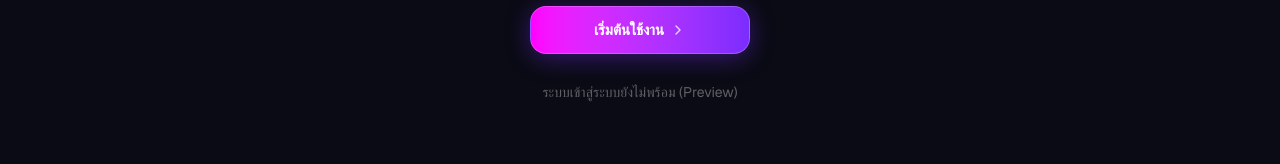
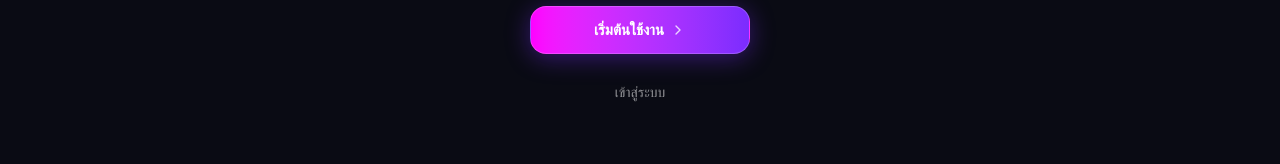
Before and after one commit to thanabartb-ops/Lagensuper-Pro, a Next.js app in the folder lsuperagent-pro/: page / in a window 1280 px wide. Shown: the part 465-629 px from the top of the page. Built offline with nearby package versions, Linux system fonts and the light colour scheme.

Commit message:
feat: enable landing login action

```diff
--- a/lsuperagent-pro/components/v11/components/landing/HeroSection.tsx
+++ b/lsuperagent-pro/components/v11/components/landing/HeroSection.tsx
@@ -4,35 +4,31 @@ import { GradientButton } from '../common/GradientButton';
 
 interface HeroSectionProps {
   onStartClick: () => void;
+  onLoginClick: () => void;
 }
 
-export const HeroSection: React.FC<HeroSectionProps> = ({ onStartClick }) => {
+export const HeroSection: React.FC<HeroSectionProps> = ({ onStartClick, onLoginClick }) => {
   return (
     <section className="relative w-full pt-8 pb-12 sm:py-16 flex flex-col items-center justify-center text-center overflow-hidden">
-      {/* Background radial gradient glow behind hero */}
       <div
         className="absolute top-1/2 left-1/2 -translate-x-1/2 -translate-y-1/2 w-96 h-96 bg-[#7B2CFE]/10 rounded-full blur-[120px] pointer-events-none -z-10"
         aria-hidden="true"
       />
 
       <div className="max-w-[720px] mx-auto px-4 flex flex-col items-center">
-        {/* Release Badge */}
         <div className="mb-4 inline-flex items-center gap-2 px-3.5 py-1 rounded-full bg-[#131525] border border-[#312E81] text-xs text-white/60">
           <span className="w-2 h-2 rounded-full bg-[#00D1FF] animate-pulse" />
           <span className="font-medium tracking-wide">V11 · Public Beta Preview</span>
         </div>
 
-        {/* 3D Isometric LS Logo */}
         <div className="mb-4 transform hover:scale-105 transition-transform duration-300">
           <LSLogo size="xl" showGlow />
         </div>
 
-        {/* Canonical Brand Name */}
         <h1 className="text-3xl sm:text-5xl font-extrabold tracking-tight text-white mb-2">
           <span className="brand-gradient-text">LSUPERAGENT</span>
         </h1>
 
-        {/* Canonical Thai Subtitle & Tagline from Elegant Dark */}
         <h2 className="text-[14px] sm:text-[16px] font-bold uppercase tracking-[0.2em] text-[#7B2CFE] mb-2">
           AI ช่วยคิด ทำไว งานสำเร็จ
         </h2>
@@ -40,7 +36,6 @@ export const HeroSection: React.FC<HeroSectionProps> = ({ onStartClick }) => {
           ทุกไอเดีย...เป็นผลงาน
         </p>
 
-        {/* Primary CTA Button (48px height) */}
         <div className="flex flex-col sm:flex-row items-center gap-3.5 w-full sm:w-auto">
           <GradientButton
             onClick={onStartClick}
@@ -51,15 +46,12 @@ export const HeroSection: React.FC<HeroSectionProps> = ({ onStartClick }) => {
           </GradientButton>
         </div>
 
-        {/* Secondary Login Action */}
         <button
           type="button"
-          disabled
-          aria-disabled="true"
-          title="ระบบยืนยันตัวตนยังไม่พร้อมใน Public Beta Preview"
-          className="mt-4 text-xs sm:text-sm text-white/35 py-1.5 px-3 min-h-[44px] flex items-center justify-center cursor-not-allowed"
+          onClick={onLoginClick}
+          className="mt-4 flex min-h-[44px] items-center justify-center px-3 py-1.5 text-xs text-white/55 transition-colors hover:text-white sm:text-sm"
         >
-          ระบบเข้าสู่ระบบยังไม่พร้อม (Preview)
+          เข้าสู่ระบบ
         </button>
       </div>
     </section>
```
